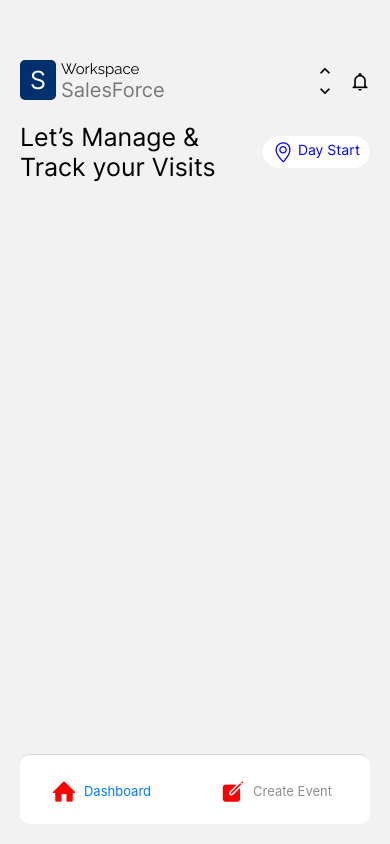
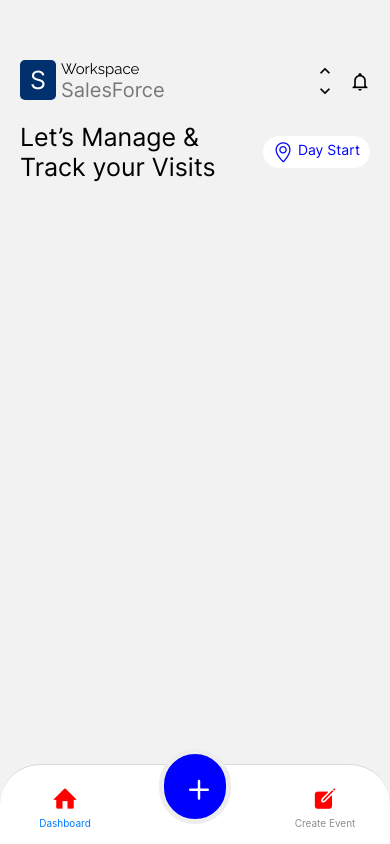
Before and after one commit to DevWizardMMR/Mohaiminur-android-app, a React Native app: screen /Home in a window 390 px wide. Built offline with nearby package versions, Linux system fonts and the light colour scheme.

Commit message:
userDashboard tab bottom is complete

```diff
--- a/src/Navigation/UserDashboardMain.tsx
+++ b/src/Navigation/UserDashboardMain.tsx
@@ -3,6 +3,8 @@ import UserDashboard from "../screens/dashboard/UserDashboard";
 import SignupPage from "../screens/userverify/SignupPage";
 import Icon from "react-native-vector-icons/Entypo";
 import Ionicons from "react-native-vector-icons/Ionicons";
+import Feather from "react-native-vector-icons/Feather";
+import Loginpage from "../screens/userverify/LoginPage";
 
 const Tab = createBottomTabNavigator();
 
@@ -15,11 +17,12 @@ const UserDashboardMain = () => {
           headerShown: false,
           tabBarStyle: {
             position: "absolute",
-            bottom: 20,
-            right: 20,
-            left: 20,
-            height: 70,
-            borderRadius: 10,
+            bottom: 0,
+            height: 80,
+            paddingBottom: 15,
+            paddingTop: 15,
+            borderTopLeftRadius: 40,
+            borderTopRightRadius: 40,
           },
         }}
       >
@@ -28,16 +31,40 @@ const UserDashboardMain = () => {
           options={{
             tabBarLabel: "Dashboard",
             tabBarIcon: () => <Icon name="home" size={25} color="red" />,
-            tabBarLabelPosition: "beside-icon",
           }}
           component={UserDashboard}
+        />
+        <Tab.Screen
+          name="Create"
+          component={Loginpage}
+          options={{
+            tabBarLabel: "",
+            tabBarIcon: () => (
+              <Feather
+                name="plus"
+                size={30}
+                color="white"
+                style={{
+                  backgroundColor: "blue",
+                  position: "absolute",
+                  borderRadius: 50,
+                  borderColor: "#ededed",
+                  borderWidth: 5,
+                  bottom: 5,
+                  paddingLeft: 20,
+                  paddingTop: 20,
+                  paddingBottom: 12,
+                  paddingRight: 12,
+                }}
+              />
+            ),
+          }}
         />
         <Tab.Screen
           name="signuppage"
           options={{
             tabBarLabel: "Create Event",
             tabBarIcon: () => <Ionicons name="create" size={25} color="red" />,
-            tabBarLabelPosition: "beside-icon",
           }}
           component={SignupPage}
         />
```
